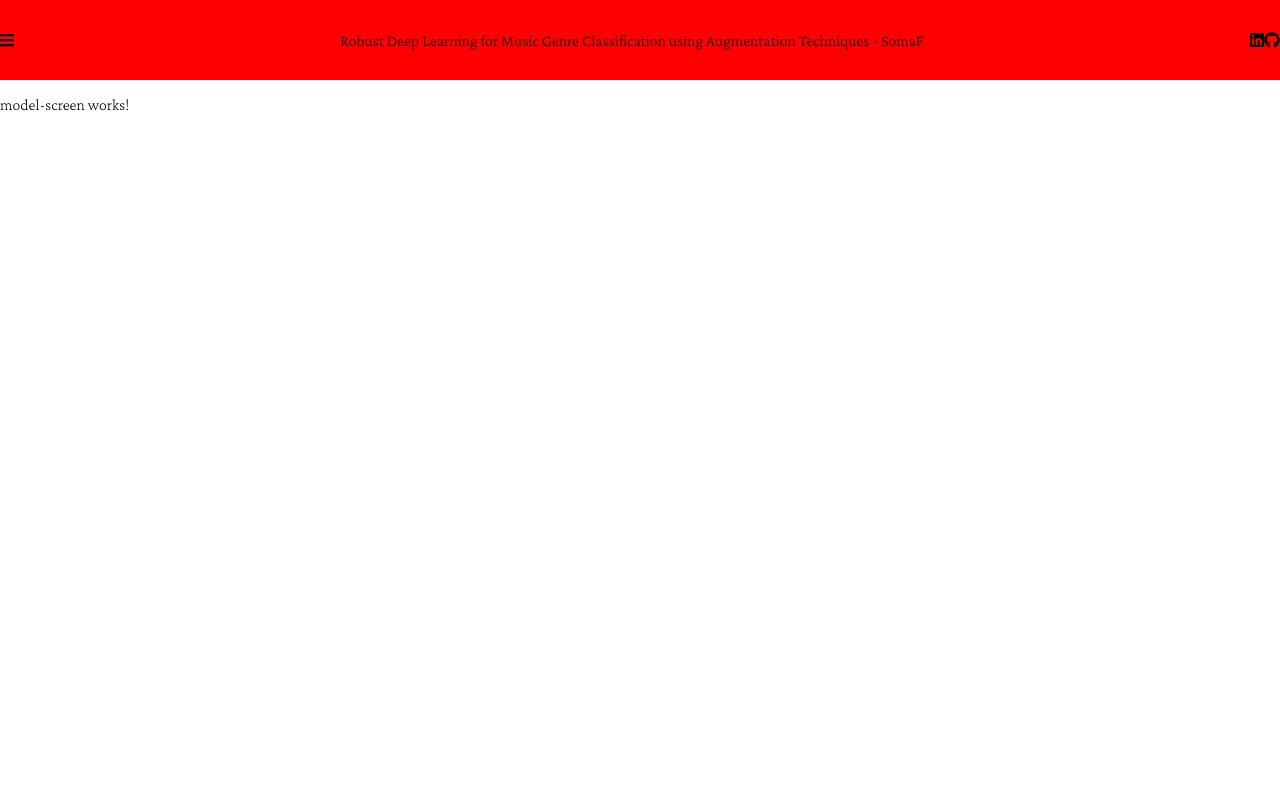
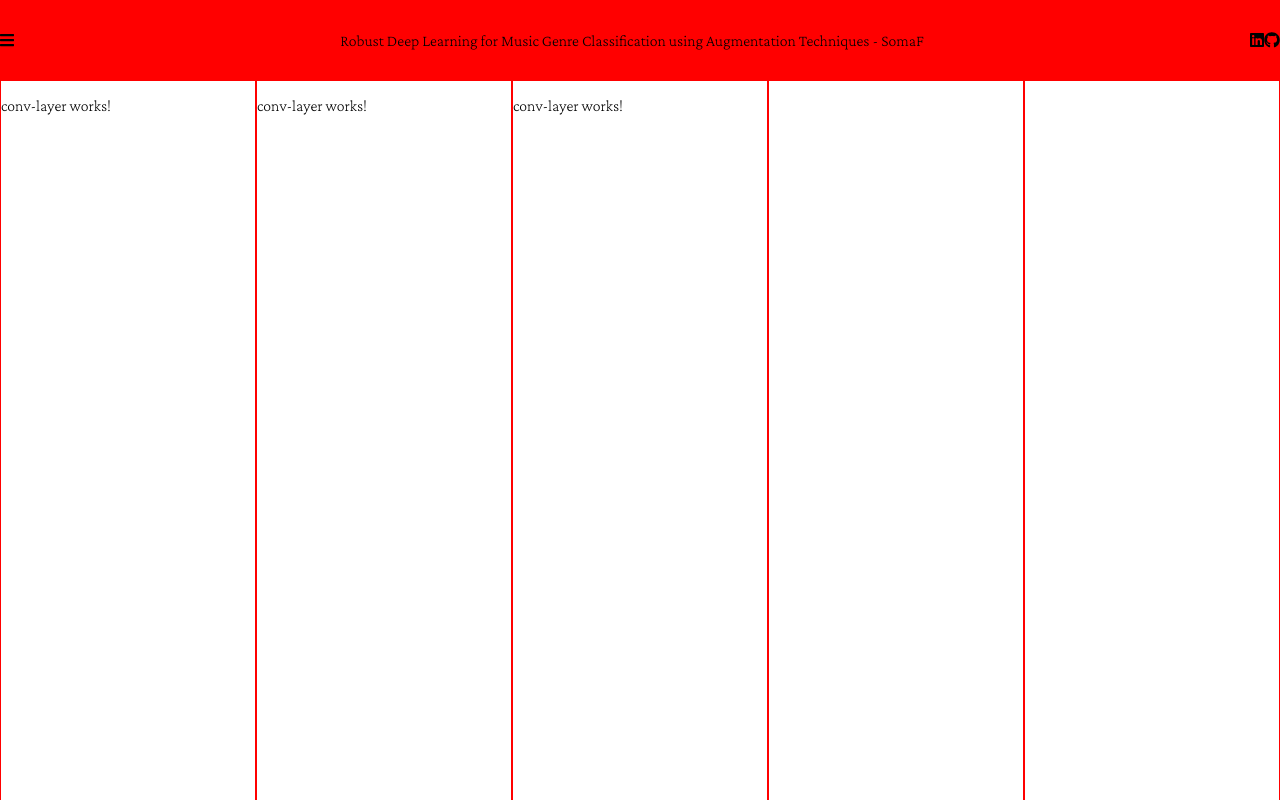
Before and after one commit to s-froghyar/thesis-project-workspace, an Angular app: page /model in a window 1280 px wide. Built offline with nearby package versions, Linux system fonts and the light colour scheme.

Commit message:
creating model display base

```diff
--- a/apps/thesis/src/app/animations.ts
+++ b/apps/thesis/src/app/animations.ts
@@ -2,12 +2,11 @@ import { animate, animateChild, group, query, style, transition, trigger } from
 
 export const slideInAnimation =
   trigger('routeAnimations', [
-    transition('HomePage <=> AboutPage', [
+    transition('SelectorScreen <=> ModelScreen', [
       style({ position: 'relative' }),
       query(':enter, :leave', [
         style({
           position: 'absolute',
-          top: 0,
           left: 0,
           width: '100%'
         })
@@ -18,34 +17,10 @@ export const slideInAnimation =
       query(':leave', animateChild()),
       group([
         query(':leave', [
-          animate('300ms ease-out', style({ left: '100%' }))
+          animate('30000ms ease-out', style({ left: '100%' }))
         ]),
         query(':enter', [
-          animate('300ms ease-out', style({ left: '0%' }))
-        ])
-      ]),
-      query(':enter', animateChild()),
-    ]),
-    transition('* <=> FilterPage', [
-      style({ position: 'relative' }),
-      query(':enter, :leave', [
-        style({
-          position: 'absolute',
-          top: 0,
-          left: 0,
-          width: '100%'
-        })
-      ]),
-      query(':enter', [
-        style({ left: '-100%' })
-      ]),
-      query(':leave', animateChild()),
-      group([
-        query(':leave', [
-          animate('200ms ease-out', style({ left: '100%' }))
-        ]),
-        query(':enter', [
-          animate('300ms ease-out', style({ left: '0%' }))
+          animate('30000ms ease-out', style({ left: '0%' }))
         ])
       ]),
       query(':enter', animateChild()),
--- a/apps/thesis/src/app/app-routing.module.ts
+++ b/apps/thesis/src/app/app-routing.module.ts
@@ -5,8 +5,8 @@ import { SelectionScreenComponent } from './selection-screen/selection-screen.co
 
 
 const routes: Routes = [
-  { path: '', component: SelectionScreenComponent },
-  { path: 'model', component: ModelScreenComponent },
+  { path: '', component: SelectionScreenComponent, data: {animation: 'SelectorScreen'} },
+  { path: 'model', component: ModelScreenComponent, data: {animation: 'ModelScreen'}  },
 ];
 
 @NgModule({
--- a/apps/thesis/src/app/app.module.ts
+++ b/apps/thesis/src/app/app.module.ts
@@ -12,8 +12,9 @@ import { CoreModule } from './core/core.module';
 import { ReactiveFormsModule } from '@angular/forms';
 import { MenuSelectorComponent } from './selection-screen/menu-selector/menu-selector.component';
 import { ModelScreenComponent } from './model-screen/model-screen.component';
+import { ConvLayerComponent } from './model-screen/conv-layer/conv-layer.component';
 @NgModule({
-  declarations: [AppComponent, SelectionScreenComponent, MenuSelectorComponent, ModelScreenComponent],
+  declarations: [AppComponent, SelectionScreenComponent, MenuSelectorComponent, ModelScreenComponent, ConvLayerComponent],
   imports: [
     BrowserModule,
     HttpClientModule,
--- /dev/null
+++ b/apps/thesis/src/app/model-screen/conv-layer/conv-layer.component.html
@@ -0,0 +1 @@
+<p>conv-layer works!</p>
--- /dev/null
+++ b/apps/thesis/src/app/model-screen/conv-layer/conv-layer.component.ts
@@ -0,0 +1,15 @@
+import { Component, OnInit } from '@angular/core';
+
+@Component({
+  selector: 'somaf-ws-conv-layer',
+  templateUrl: './conv-layer.component.html',
+  styleUrls: ['./conv-layer.component.scss']
+})
+export class ConvLayerComponent implements OnInit {
+
+  constructor() { }
+
+  ngOnInit(): void {
+  }
+
+}
--- a/apps/thesis/src/app/model-screen/model-screen.component.html
+++ b/apps/thesis/src/app/model-screen/model-screen.component.html
@@ -1 +1,7 @@
-<p>model-screen works!</p>
+<div class="model-screen-container">
+    <div class="section"><somaf-ws-conv-layer></somaf-ws-conv-layer></div>
+    <div class="section"><somaf-ws-conv-layer></somaf-ws-conv-layer></div>
+    <div class="section"><somaf-ws-conv-layer></somaf-ws-conv-layer></div>
+    <div class="section"></div>
+    <div class="section"></div>
+</div>
--- a/apps/thesis/src/app/model-screen/model-screen.component.scss
+++ b/apps/thesis/src/app/model-screen/model-screen.component.scss
@@ -0,0 +1,14 @@
+.model-screen-container {
+    height: 90vh;
+    width: 100vw;
+    overflow: hidden;
+
+    display: flex;
+
+    .section {
+        width: 100%;
+        height: 100%;
+        // background-color: blue;
+        border: 1px solid red;
+    }
+}
```
Also changed, not shown: apps/thesis/src/app/model-screen/conv-layer/conv-layer.component.scss (added), 1 other file (tests, documents, lock files or other folders).
